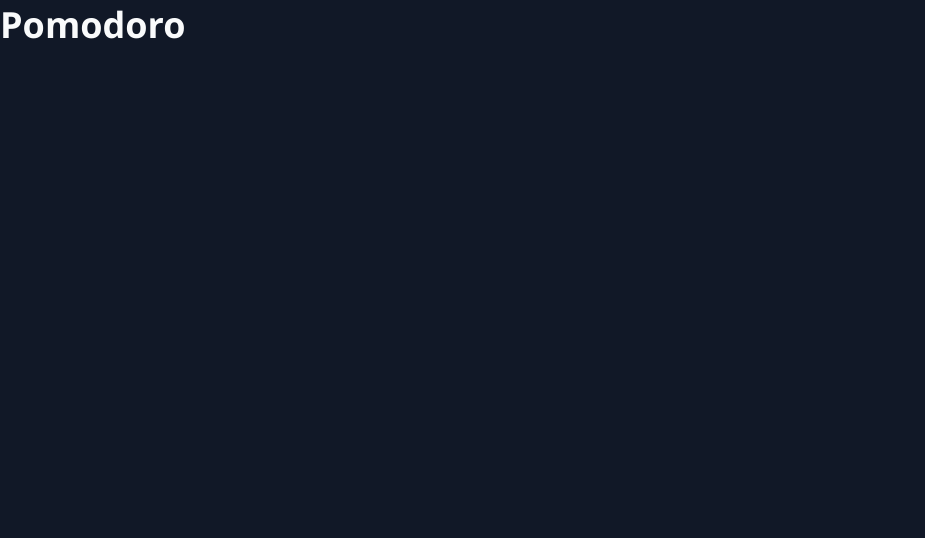
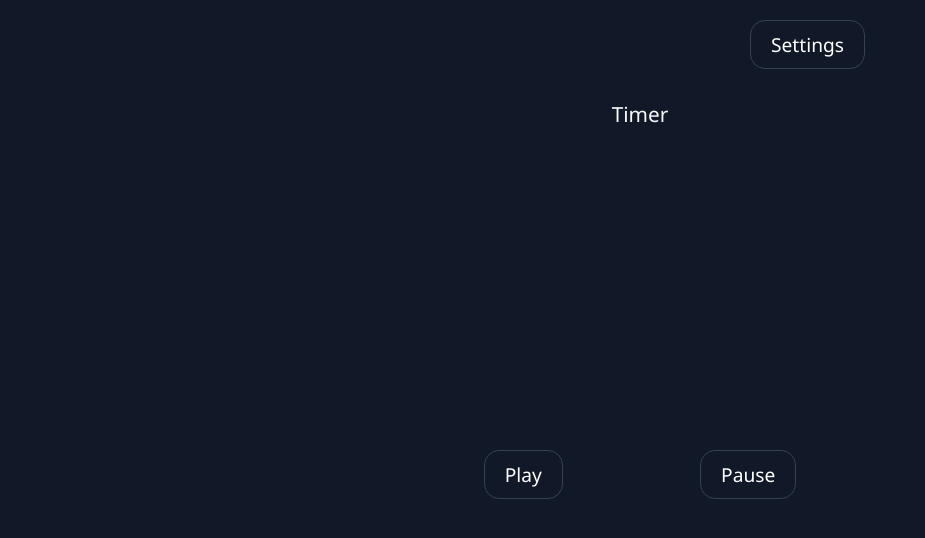
Before and after one commit to JonathanSamael/pomodoro_Jera, a React (Vite) app: page / in a window 1280 px wide. Shown: the top 538 px of the page, without its empty margins (0-925 px from the left). Built offline with nearby package versions, Linux system fonts and the light colour scheme.

Commit message:
"🎨feat: create components and style"

```diff
--- a/src/App.jsx
+++ b/src/App.jsx
@@ -1,12 +1,13 @@
+import { Timer } from './components/Timer'
 import { GlobalStyled } from './Global.styled'
 
 function App() {
 
   return (
-    <>
-      <GlobalStyled/>
-      <h1 style={{fontSize: '1.5rem'}}>Pomodoro</h1>
-    </>
+    <main>
+      <GlobalStyled />
+      <Timer />
+    </main>
   )
 }
 
--- a/src/Global.styled.jsx
+++ b/src/Global.styled.jsx
@@ -3,15 +3,13 @@ import { createGlobalStyle } from "styled-components";
 export const GlobalStyled = createGlobalStyle`
   * {
     font-family: 'Segoe UI', Tahoma, Geneva, Verdana, sans-serif;
-    font-size: 1.5em;
 
-    max-width: 1440px;
-    height: 100vh;
+    max-width: 450px;
+    max-height: 100vh;
     margin: 0 auto;
     padding: 0;
 
     background-color: #111827;
     color: #f9fafb;
   }
-
 `
--- /dev/null
+++ b/src/components/Buttons/Button.styled.jsx
@@ -0,0 +1,18 @@
+import styled from "styled-components";
+
+export const ButtonStyled = styled.button`
+    font-size: 1.2rem;
+    padding: 10px 20px;
+    background-color: transparent;
+    color: #fff;
+    border: 1px solid #374151;
+    border-radius: 15px;
+    cursor: pointer;
+    display: inline-block;
+    transition: all 300ms;
+
+    &:hover {
+        background-color: #b47aea;
+        color: #111827;
+    }
+`;
--- /dev/null
+++ b/src/components/Buttons/PauseButton.jsx
@@ -0,0 +1,10 @@
+import React from 'react'
+import { ButtonStyled } from './Button.styled'
+
+export const PauseButton = (props) => {
+    return (
+        <ButtonStyled {...props}>
+           Pause
+        </ButtonStyled>
+    )
+}
--- /dev/null
+++ b/src/components/Buttons/PlayButton.jsx
@@ -0,0 +1,9 @@
+import React from 'react'
+import { ButtonStyled } from './Button.styled'
+
+export const PlayButton = (props) => {
+
+    return (
+        <ButtonStyled {...props}>Play</ButtonStyled>
+    )
+}
--- /dev/null
+++ b/src/components/Header/Header.styled.jsx
@@ -0,0 +1,6 @@
+import styled from "styled-components";
+
+export const HeaderStyled = styled.header`
+    padding-top: 20px;
+    float: right;
+`;
--- /dev/null
+++ b/src/components/Header/index.jsx
@@ -0,0 +1,11 @@
+import React from 'react';
+import { ButtonStyled } from '../Buttons/Button.styled';
+import { HeaderStyled } from './Header.styled';
+
+export const Header = () => {
+    return (
+        <HeaderStyled>
+            <ButtonStyled>Settings</ButtonStyled>
+        </HeaderStyled>
+    )
+}
--- /dev/null
+++ b/src/components/Timer/Timer.styled.jsx
@@ -0,0 +1,14 @@
+import styled from "styled-components"
+
+export const TimerStyled = styled.div`
+    font-size: 1.3rem;
+    padding-top: 100px;
+    text-align: center;
+    height: 350px;
+
+    `
+
+export const ButtonContainer = styled.div`
+    display: flex;
+    justify-content: space-evenly;
+`;
--- /dev/null
+++ b/src/components/Timer/index.jsx
@@ -0,0 +1,19 @@
+import React from 'react';
+import { PauseButton } from '../Buttons/PauseButton';
+import { PlayButton } from '../Buttons/PlayButton';
+import { TimerStyled, ButtonContainer } from './Timer.styled';
+import { Header } from '../Header';
+
+export const Timer = () => {
+  return (
+    <div>
+      <Header/>
+
+      <TimerStyled>Timer</TimerStyled>
+      <ButtonContainer>
+        <PlayButton />
+        <PauseButton />
+      </ButtonContainer>
+    </div>
+  )
+}
```
